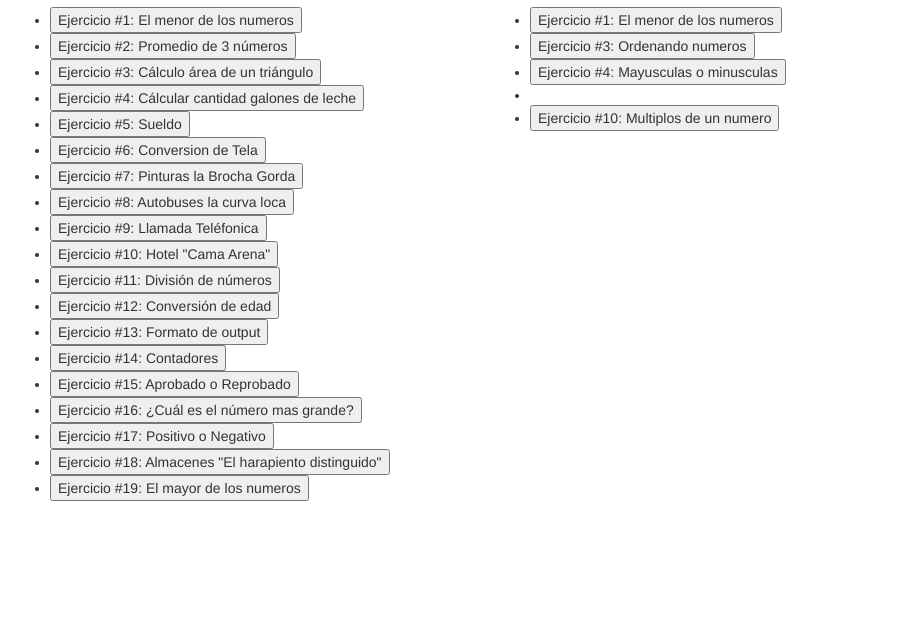
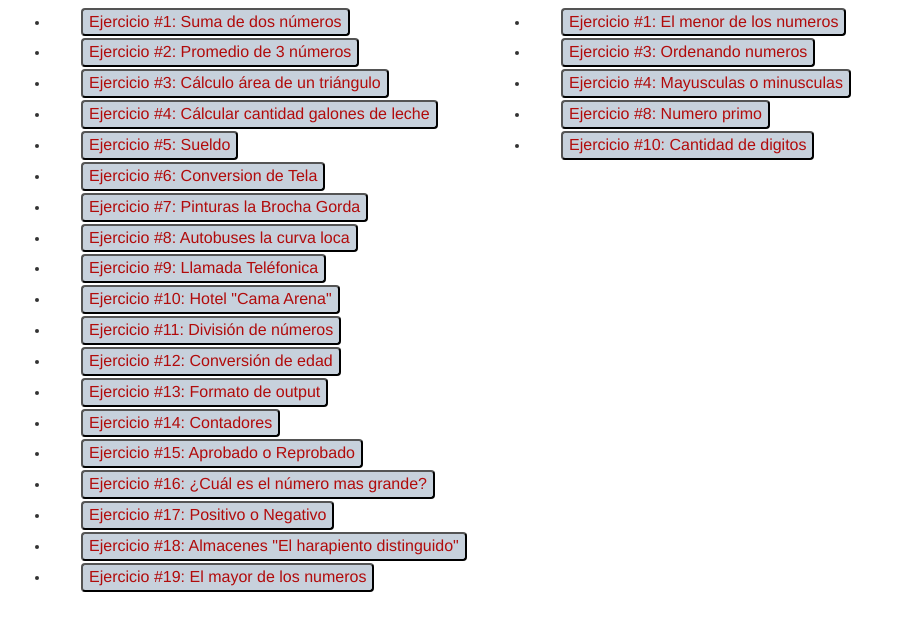
Before and after one commit to jmatam5k/ejercicios_js, a plain HTML site: page index.html in a window 1280 px wide. Shown: the part 63-694 px from the top of the page, without its empty margins (0-901 px from the left). Drawn offline with Linux system fonts and the light colour scheme.

Commit message:
se modifican botones en css, se depuran algunos ejercicios, pronto agregare mas

```diff
--- a/css/main.css
+++ b/css/main.css
@@ -1,9 +1,9 @@
-.boton1{
-	background-color: #155fb5;
-	color: white;
+button{
+	background-color: #C7D1DC;
+	color: #B10B0B;
 	border-radius: 4px 4px;
-	width: 74px;
-	height: 29px;
+	width: auto;
+	height: auto;
 	margin-top: 0px;
 	font-size: 16px;
 	position: relative;
@@ -12,17 +12,21 @@
 	margin-left: 30px;
 
 }
-.boton1:before {
+button:before {
 	 content:'';
 	 position: absolute;
 	 top: 0px;
 	 left: 0px;
 	 width: 0px;
-	 height: 29px;
-	 background: rgba(255,255,255,0.3);
+	 height: 100%;
+	 background: rgba(203,255,255,0.3);
 	 border-radius: 4px;
 	 transition: all 2s ease;
 }
-.boton1:hover:before {
+button:hover:before {
  	width: 100%;
 }
+li{
+	padding: 1px;
+
+}
--- a/index.html
+++ b/index.html
@@ -16,7 +16,7 @@
 
 	<ul>
 		<li>
-			<button onclick="suma()">Ejercicio #1: El menor de los numeros</button>
+			<button onclick="suma()">Ejercicio #1: Suma de dos números</button>
 		</li>
 		<li>
 			<button onclick="promedio()">Ejercicio #2: Promedio de 3 números</button>
@@ -105,14 +105,14 @@
 						<li>
 							<button onclick="palindrome()">Ejercicio #7: Palindromo</button>
 						</li>
-						<li>
-							<button onclick="esPrimo()">Ejercicio #8: Numero primo</button>
-						</li>
+						<li>-->
+							<button onclick="entradaEsPrimo()">Ejercicio #8: Numero primo</button>
+						</li><!--
 						<li>
 							<button onclick="palindrome()">Ejercicio #9:  Multiplos de un numero</button>
 						</li>-->
 						<li>
-							<button onclick="entradaCantDigitos()">Ejercicio #10:  Multiplos de un numero</button>
+							<button onclick="entradaCantDigitos()">Ejercicio #10: Cantidad de digitos</button>
 						</li>
 					</ul>
 				</div>
--- a/js/array.js
+++ b/js/array.js
@@ -98,11 +98,8 @@ Realizar un programa que calcule el cuadm. de la suma de dos Mirra-vos */
 //Ejercicio #8: Numero primo
 /*Realizar un programa que por medio de una roncion nos indique si el número
 que el usua. ingresa es primo o no */
-/*
+function esPrimo(numero){
 
-
-function esPrimo(numero){
-	var numero=parseInt(prompt("Ingresa un numero"));
 	var primo=[numero];
 	var contador=0;
 	for (var i = 0; i <= primo; i++) {
@@ -116,10 +113,12 @@ function esPrimo(numero){
 	else{
 		alert("el numero no es primo");
 	}
+
+}
+function entradaEsPrimo(){
+	var numero=parseInt(prompt("Ingresa un numero"));
 	esPrimo(numero);
 }
-
-*/
 
 //Ejercicio #9: Multiplos de un numero
 /*Programa que calcula los 10 primeros múltiplos del número que queramos,
```
